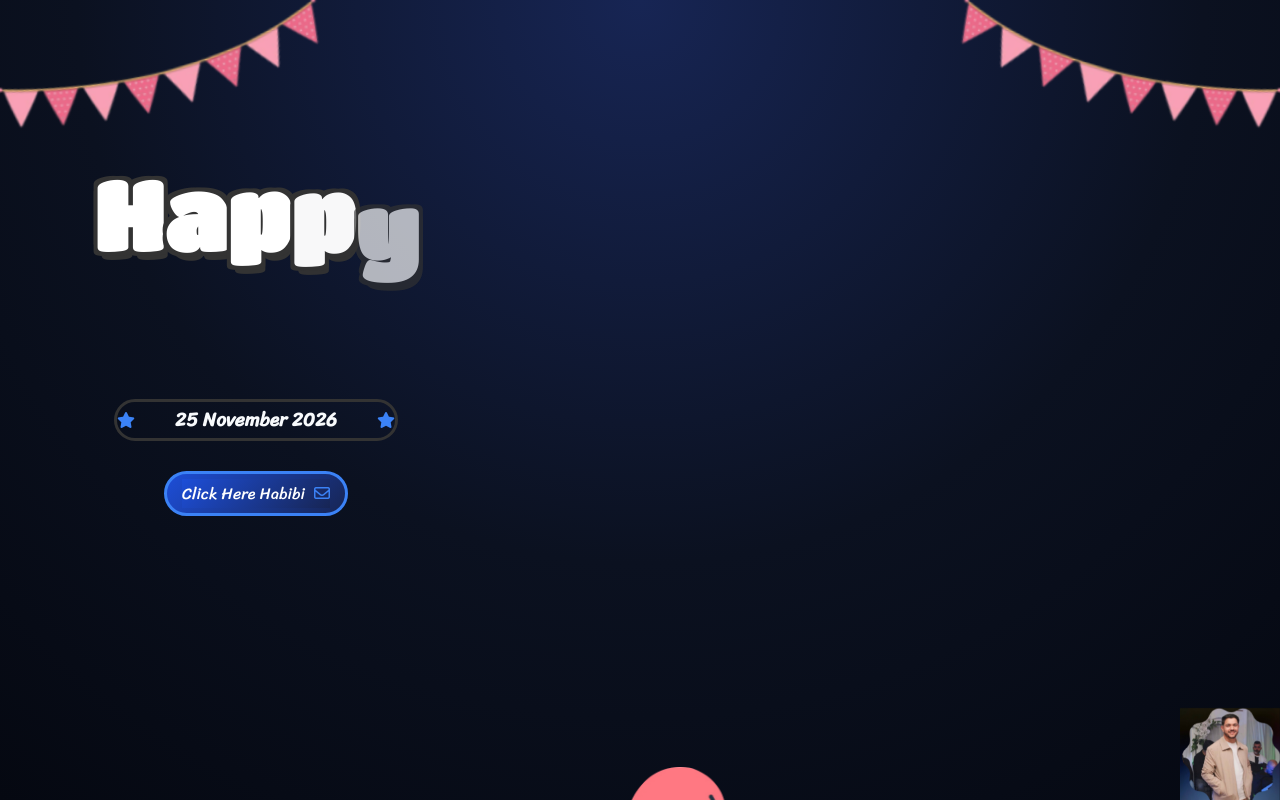
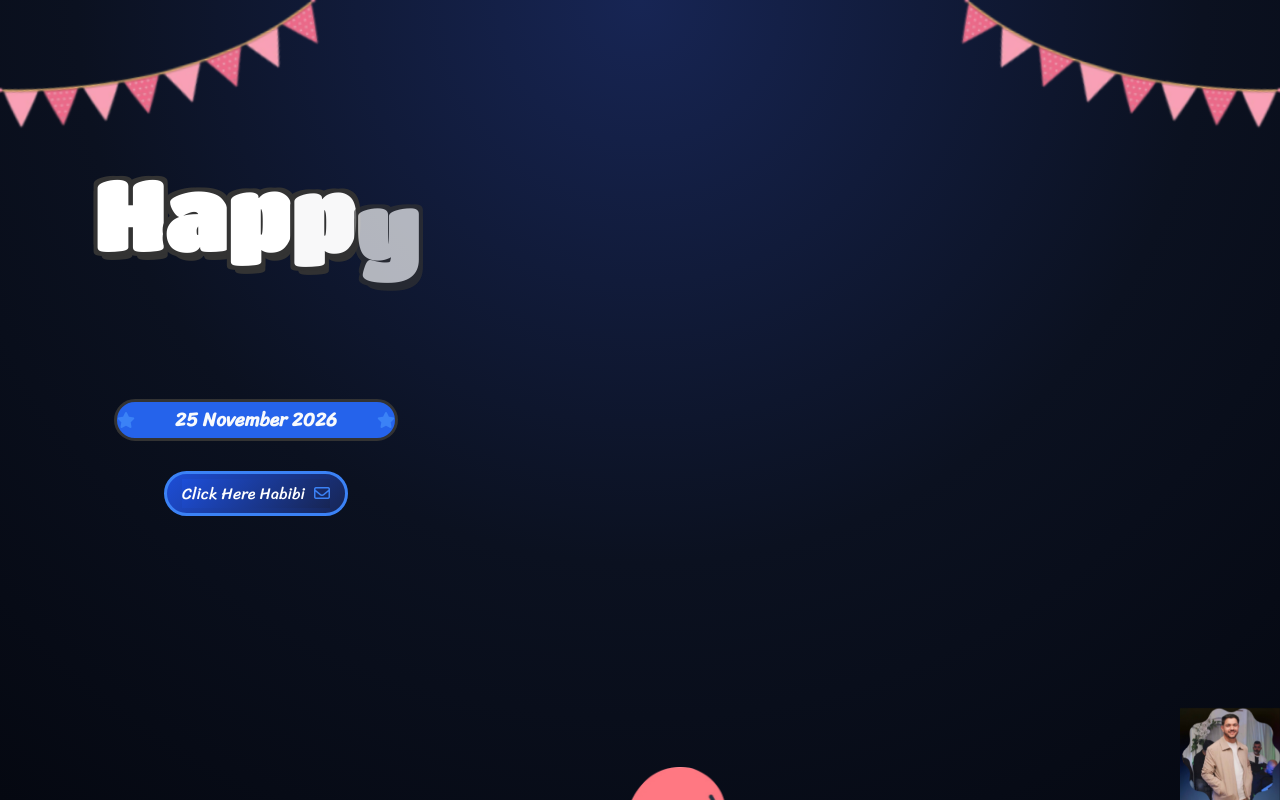
Before and after one commit to Hadjadji2004/ziad-s-birthday, a plain HTML site: page index.html in a window 1280 px wide. Drawn offline with nearby package versions, Linux system fonts and the light colour scheme; a web font is replaced by a local one.

Commit message:
Update style.css

```diff
--- a/style.css
+++ b/style.css
@@ -184,7 +184,7 @@ body {
     display: flex;
     justify-content:space-around;
     align-items: center;
-    background-color: var(--color-text-pink);
+    background-color: var(--color-text-bleu);
     border-radius: 50px;
     margin-top: 20px;
     font-family: "Sriracha", cursive;
```
